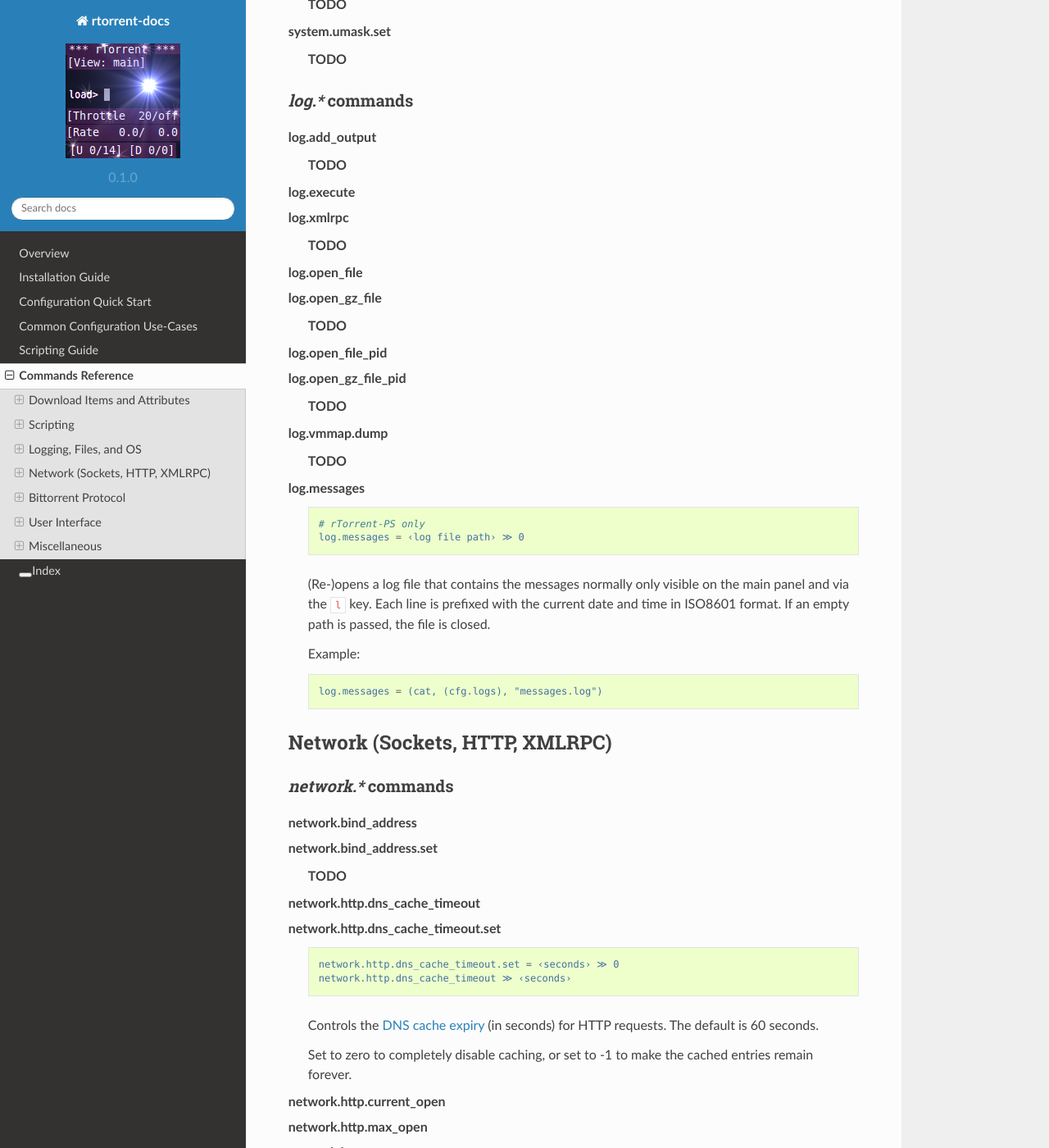
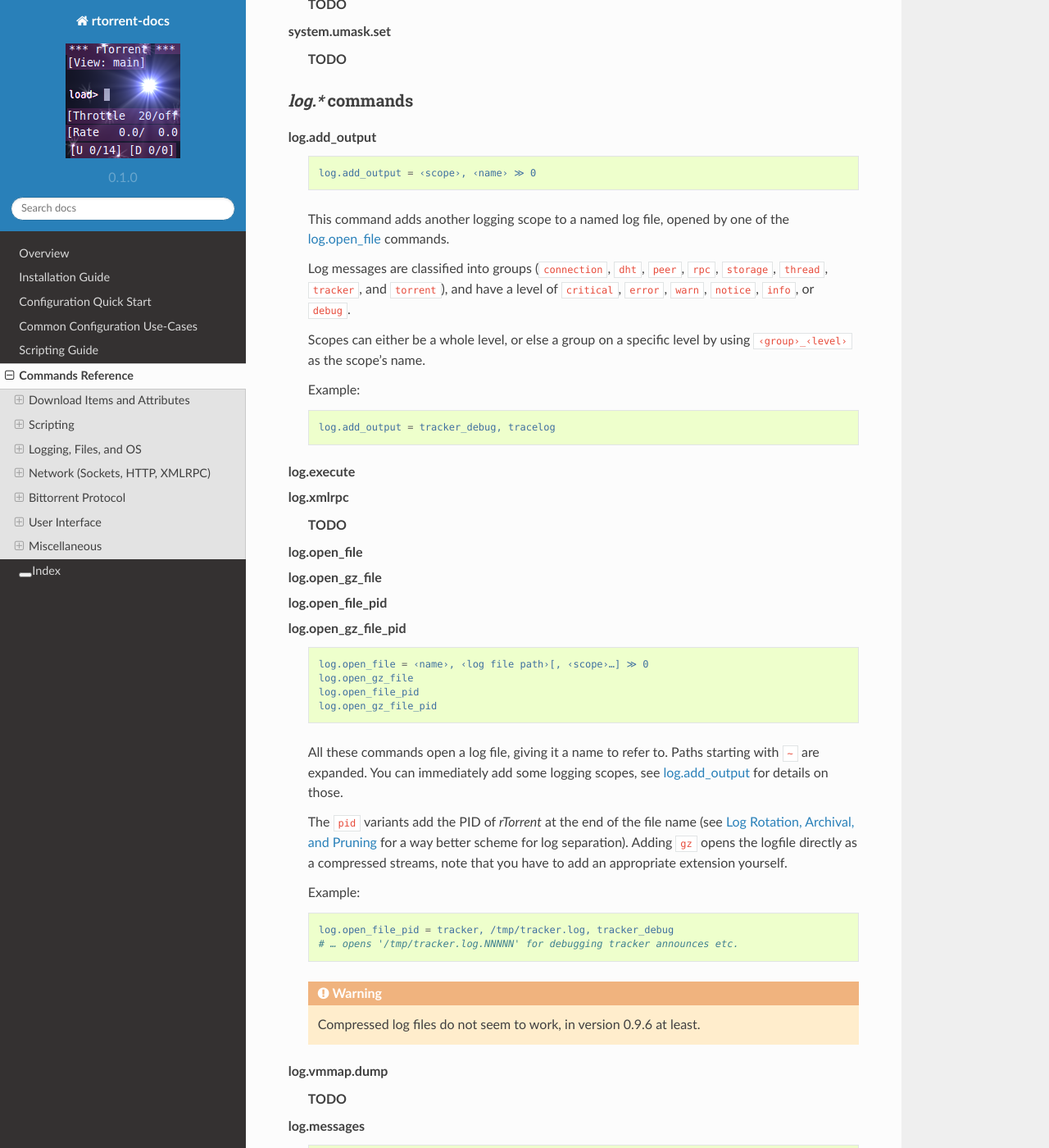
Before and after one commit to rtorrent-community/rtorrent-docs, a Sphinx documentation site: the page built from docs/cmd-ref.rst, in a window 1280 px wide and 1400 px high, scrolled down 23700 px. Shown: the whole window at 82% size. Built offline with Sphinx 7.4.7 and the Read the Docs theme 2.0.0, drawn with Linux system fonts in a browser that asks for light colours.

Commit message:
log.open* commands

```diff
--- a/docs/include-cmd-system.rst
+++ b/docs/include-cmd-system.rst
@@ -221,7 +221,26 @@ Commands related to the operating system and the XMLRPC API.
 
     log.add_output
 
-        **TODO**
+        .. code-block:: ini
+
+            log.add_output = ‹scope›, ‹name› ≫ 0
+
+        This command adds another logging scope to a named log file,
+        opened by one of the :term:`log.open_file` commands.
+
+        Log messages are classified into groups
+        (``connection``, ``dht``, ``peer``, ``rpc``, ``storage``, ``thread``, ``tracker``, and ``torrent``),
+        and have a level of ``critical``, ``error``, ``warn``, ``notice``, ``info``, or ``debug``.
+
+        Scopes can either be a whole level,
+        or else a group on a specific level by using ``‹group›_‹level›`` as the scope's name.
+
+        Example:
+
+        .. code-block:: ini
+
+            log.add_output = tracker_debug, tracelog
+
 
     log.execute
     log.xmlrpc
@@ -230,13 +249,38 @@ Commands related to the operating system and the XMLRPC API.
 
     log.open_file
     log.open_gz_file
-
-        **TODO**
-
     log.open_file_pid
     log.open_gz_file_pid
 
-        **TODO**
+        .. code-block:: ini
+
+            log.open_file = ‹name›, ‹log file path›[, ‹scope›…] ≫ 0
+            log.open_gz_file
+            log.open_file_pid
+            log.open_gz_file_pid
+
+        All these commands open a log file, giving it a name to refer to.
+        Paths starting with ``~`` are expanded.
+        You can immediately add some logging scopes,
+        see :term:`log.add_output` for details on those.
+
+        The ``pid`` variants add the PID of *rTorrent* at the end of the file name
+        (see :ref:`log-rotatation` for a way better scheme for log separation).
+        Adding ``gz`` opens the logfile directly as a compressed streams,
+        note that you have to add an appropriate extension yourself.
+
+        Example:
+
+        .. code-block:: ini
+
+            log.open_file_pid = tracker, /tmp/tracker.log, tracker_debug
+            # … opens '/tmp/tracker.log.NNNNN' for debugging tracker announces etc.
+
+        .. warning::
+
+            Compressed log files do not seem to work, in version 0.9.6 at least.
+
+
 
     log.vmmap.dump
 
--- a/docs/use-cases.rst
+++ b/docs/use-cases.rst
@@ -35,6 +35,8 @@ To test the change, excute these commands:
 Then restart *rTorrent*, and you should see ``Hello from config.d!``
 amongst the initial console messages.
 
+
+.. _log-rotatation:
 
 Log Rotation, Archival, and Pruning
 -----------------------------------
```
